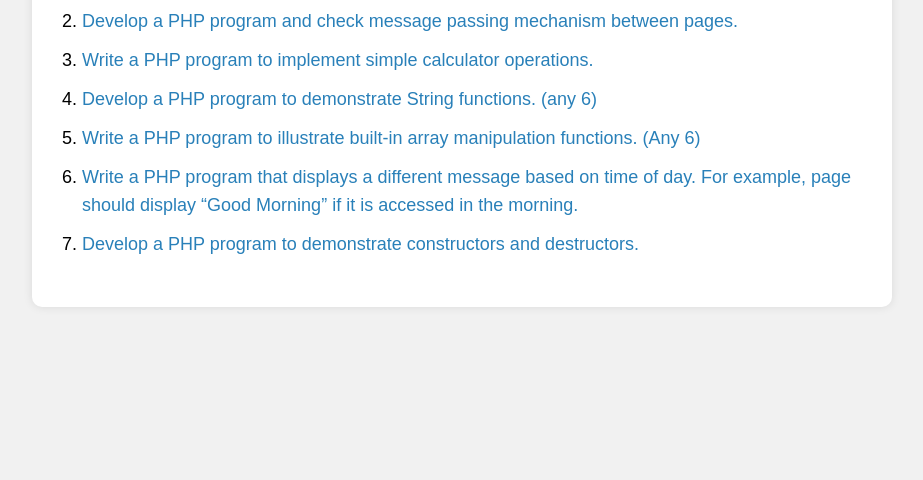
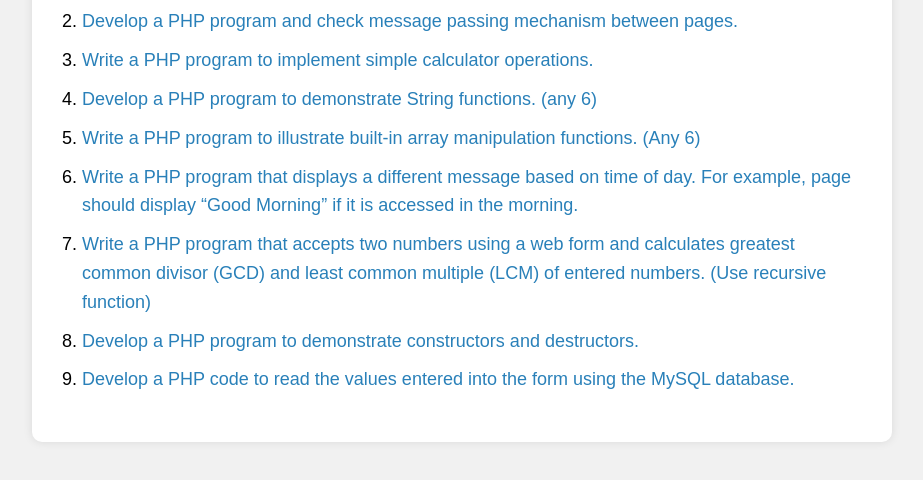
Before and after one commit to aftabr4/github.io, a plain HTML site: page index.html in a window 1280 px wide. Shown: the part 190-670 px from the top of the page, without its empty margins (178-1101 px from the left). Drawn offline with Linux system fonts and the light colour scheme.

Commit message:
Update index.html

```diff
--- a/index.html
+++ b/index.html
@@ -49,8 +49,9 @@
             <li><a href="program4.html">Develop a PHP program to demonstrate String functions. (any 6)</a></li>
             <li><a href="program5.html">Write a PHP program to illustrate built-in array manipulation functions. (Any 6)</a></li>
             <li><a href="program6.html">Write a PHP program that displays a different message based on time of day. For example, page should display “Good Morning” if it is accessed in the morning.</a></li>
-
+           <li><a href="program7.html">Write a PHP program that accepts two numbers using a web form and calculates greatest common divisor (GCD) and least common multiple (LCM) of entered numbers. (Use recursive function)</a></li>
             <li><a href="program8.html">Develop a PHP program to demonstrate constructors and destructors.</a></li>
+            <li><a href="program9.html">Develop a PHP code to read the values entered into the form using the MySQL database.</a></li>
 
         </ol>
     </div>
```
